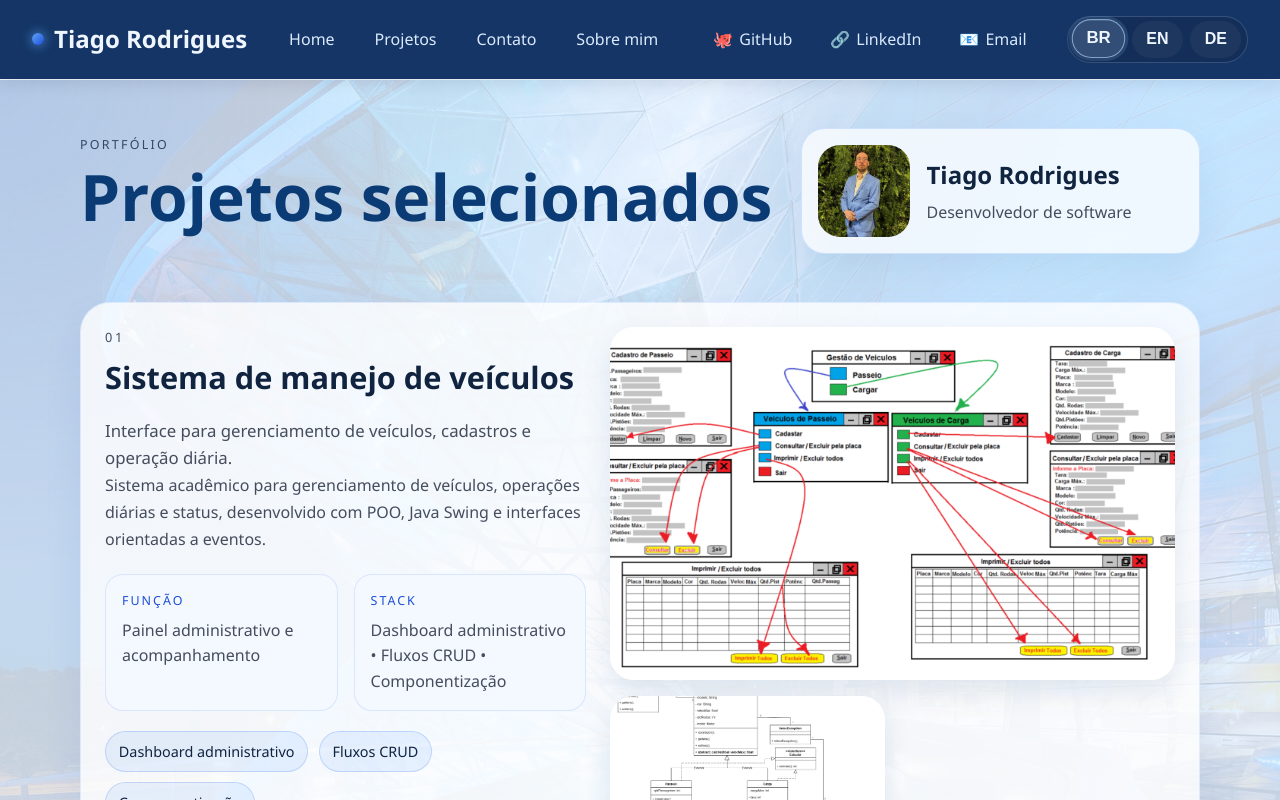
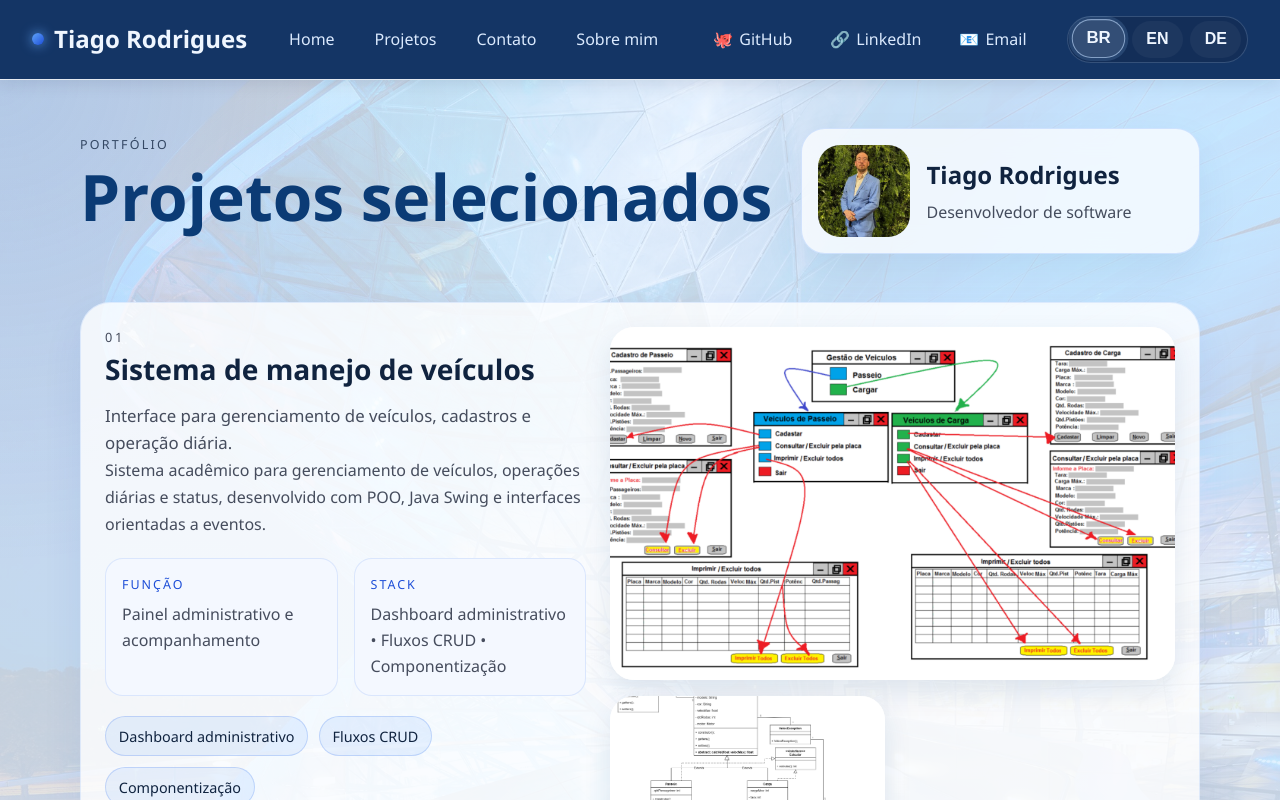
Before and after one commit to TiagoRodrigues-GitH/portfolio-frontend, an Angular app: page /projects in a window 1280 px wide. Shown: the top 800 px of the page. Built offline with nearby package versions, Linux system fonts and the light colour scheme.

Commit message:
Fix project title wrapping

```diff
--- a/src/app/pages/projects/projects.component.ts
+++ b/src/app/pages/projects/projects.component.ts
@@ -101,7 +101,7 @@ export class ProjectsComponent implements OnInit {
       },
       de: {
         1: {
-          title: 'Fahrzeugmanagementsystem',
+          title: 'Fahrzeugverwaltung',
           description: 'Anwendung für Fahrzeugverwaltung, Abläufe und Statusübersicht.',
           summary: 'Anwendung für Fahrzeugverwaltung, Erfassung und tägliche Abläufe.',
           role: 'Administration und Prozessüberblick',
--- a/src/app/pages/projects/projects.css
+++ b/src/app/pages/projects/projects.css
@@ -102,9 +102,12 @@
 }
 
 .project-copy h2 {
-	font-size: clamp(1.6rem, 2.4vw, 2.4rem);
+	font-size: clamp(1.45rem, 2.2vw, 2.2rem);
 	margin: 0.35rem 0 1rem;
 	overflow-wrap: anywhere;
+	word-break: break-word;
+	hyphens: auto;
+	line-height: 1.2;
 }
 
 .project-index {
--- a/src/app/services/locale-content.service.ts
+++ b/src/app/services/locale-content.service.ts
@@ -27,7 +27,7 @@ export class LocaleContentService {
         details: 'Vehicle management system designed to handle registrations, status tracking and daily operations with a focus on efficiency and traceability.',
       },
       de: {
-        title: 'Fahrzeugmanagementsystem',
+        title: 'Fahrzeugverwaltung',
         summary: 'Anwendung für Fahrzeugverwaltung, Erfassung und tägliche Abläufe.',
         role: 'Administration und Prozessüberblick',
         details: 'Ein System zur Verwaltung von Fahrzeugen und Statusinformationen. Im Mittelpunkt stehen effiziente Abläufe und eine lückenlose Nachvollziehbarkeit.',
```
